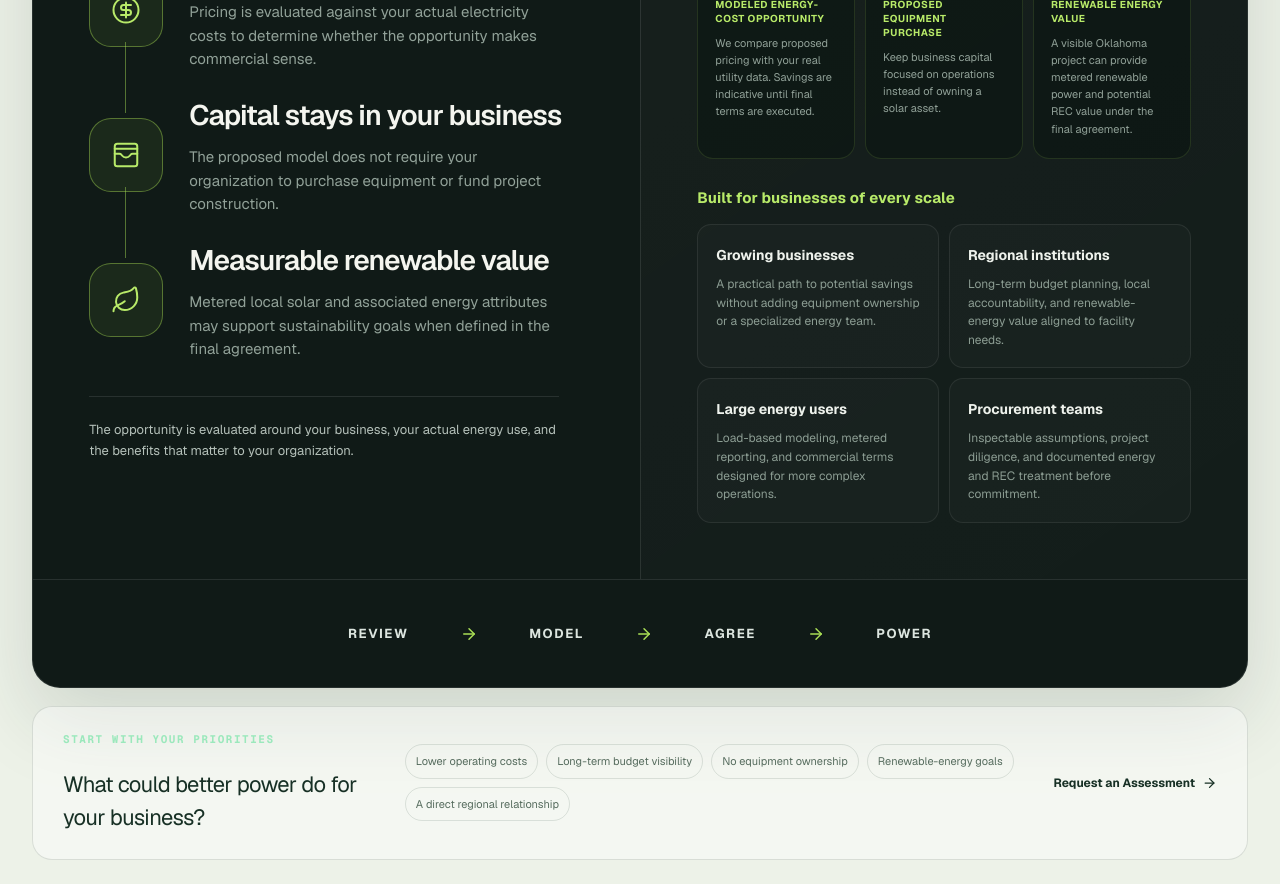
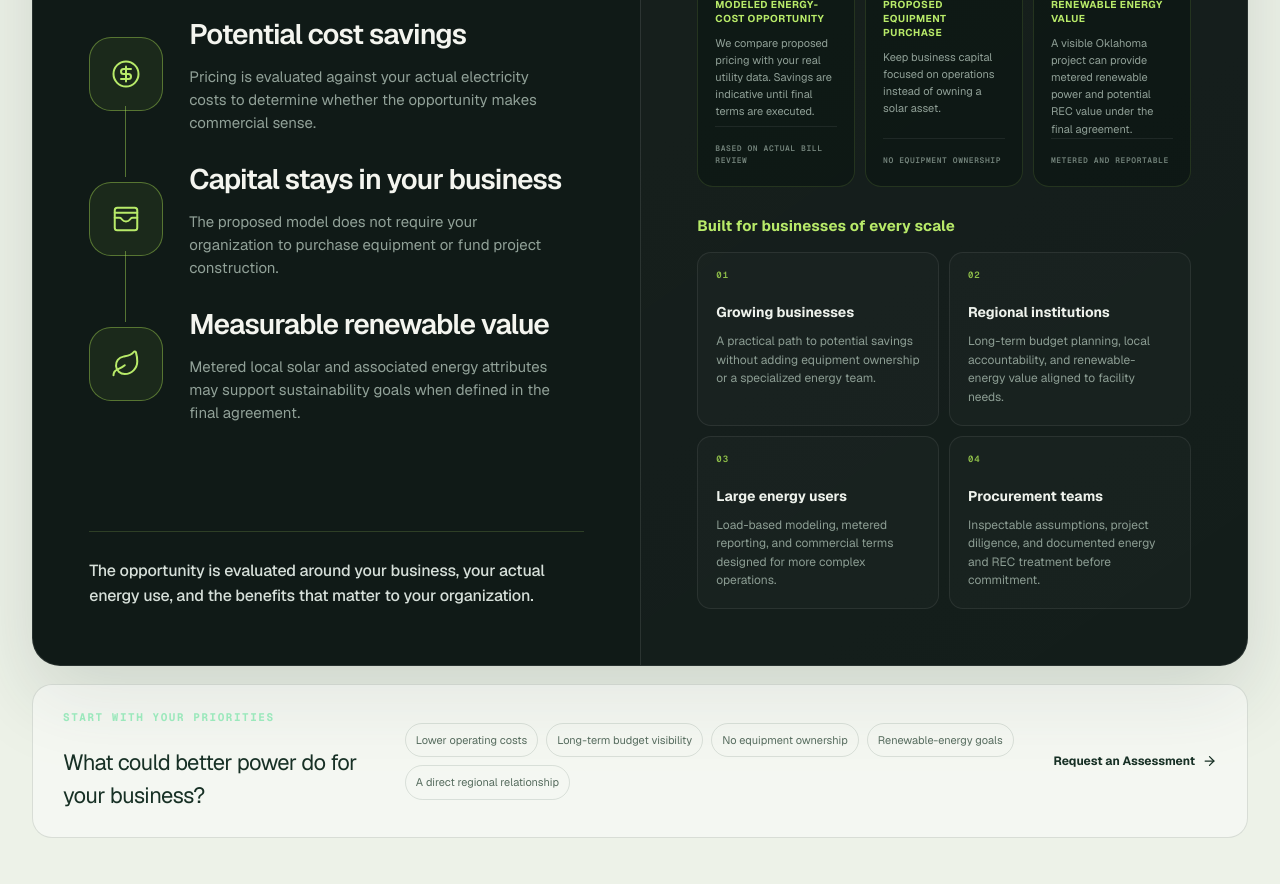
Before and after one commit to mrinfinitum/solar-farm, a Next.js app: page / in a window 1280 px wide. Shown: the part 4600-5484 px from the top of the page. Built offline with nearby package versions, Linux system fonts and the light colour scheme; no server answers.

Commit message:
Fill and focus Why NSoul panel

```diff
--- a/components/project-model/regional-project-feature.tsx
+++ b/components/project-model/regional-project-feature.tsx
@@ -10,9 +10,9 @@ const responsibilitySteps = [
 ] as const;
 
 const protectionAnswers = [
-  { value: "SAVE", title: "Modeled energy-cost opportunity", copy: "We compare proposed pricing with your real utility data. Savings are indicative until final terms are executed." },
-  { value: "$0", title: "Proposed equipment purchase", copy: "Keep business capital focused on operations instead of owning a solar asset." },
-  { value: "LOCAL", title: "Renewable energy value", copy: "A visible Oklahoma project can provide metered renewable power and potential REC value under the final agreement." },
+  { value: "SAVE", title: "Modeled energy-cost opportunity", copy: "We compare proposed pricing with your real utility data. Savings are indicative until final terms are executed.", proof: "Based on actual bill review" },
+  { value: "$0", title: "Proposed equipment purchase", copy: "Keep business capital focused on operations instead of owning a solar asset.", proof: "No equipment ownership" },
+  { value: "LOCAL", title: "Renewable energy value", copy: "A visible Oklahoma project can provide metered renewable power and potential REC value under the final agreement.", proof: "Metered and reportable" },
 ] as const;
 
 const commercialRoles = [
@@ -22,7 +22,6 @@ const commercialRoles = [
   { name: "Procurement teams", description: "Inspectable assumptions, project diligence, and documented energy and REC treatment before commitment." },
 ] as const;
 
-const process = ["Review", "Model", "Agree", "Power"] as const;
 const priorities = ["Lower operating costs", "Long-term budget visibility", "No equipment ownership", "Renewable-energy goals", "A direct regional relationship"] as const;
 
 export function RegionalProjectFeature() {
@@ -53,20 +52,18 @@ export function RegionalProjectFeature() {
                   <strong>{fact.value}</strong>
                   <h3>{fact.title}</h3>
                   <p>{fact.copy}</p>
+                  <small>{fact.proof}</small>
                 </article>
               ))}
             </div>
 
             <div className="regional-project-roles">
               <h3>Built for businesses of every scale</h3>
-              {commercialRoles.map((role) => <div key={role.name}><strong>{role.name}</strong><p>{role.description}</p></div>)}
+              {commercialRoles.map((role, index) => <div key={role.name}><span>0{index + 1}</span><strong>{role.name}</strong><p>{role.description}</p></div>)}
             </div>
           </div>
         </div>
 
-        <ol className="regional-project-process" aria-label="Customer journey: review, model, agree, power">
-          {process.map((step, index) => <li key={step}><span>{step}</span>{index < process.length - 1 ? <ArrowRight aria-hidden="true" /> : null}</li>)}
-        </ol>
       </Reveal>
 
       <Reveal className="buyer-confirmation-panel">
```
Also changed, not shown: app/globals.css, 1 other file (tests, documents, lock files or other folders).
